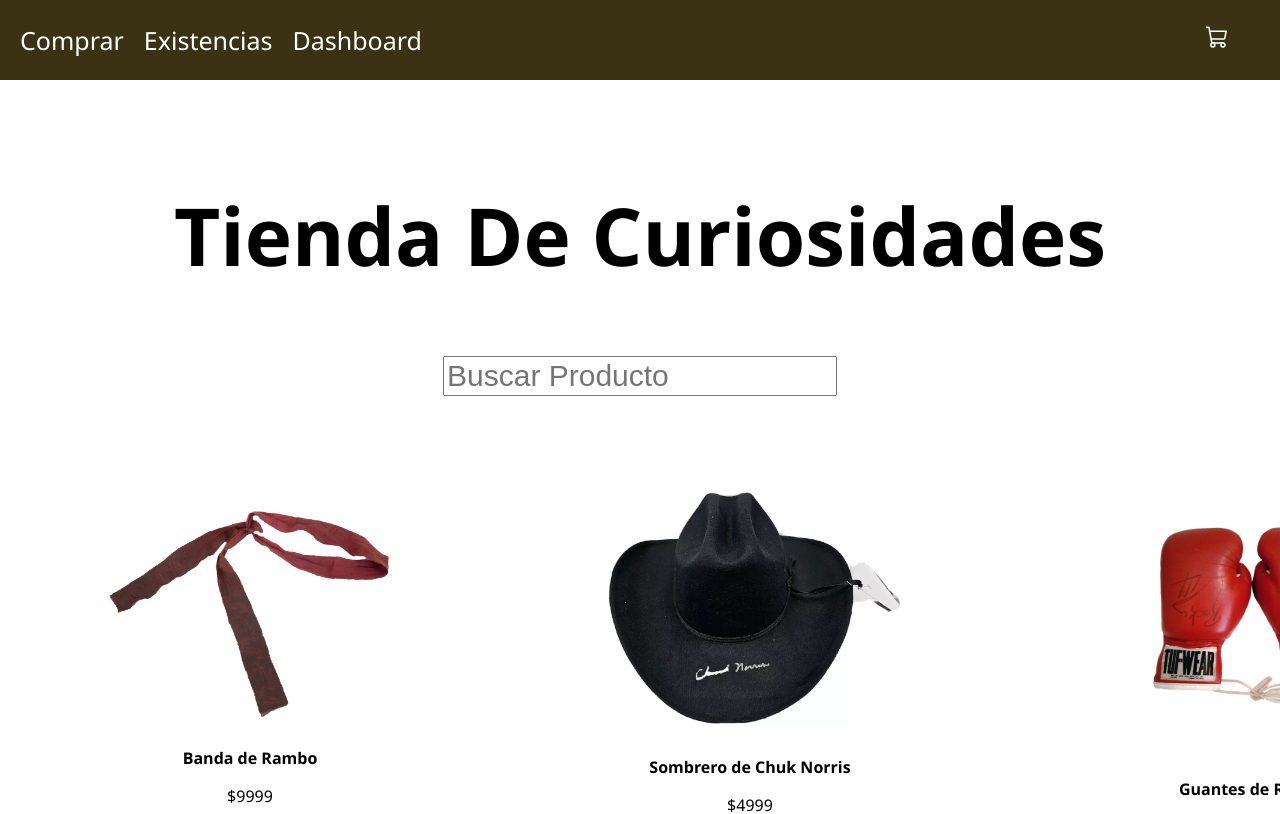
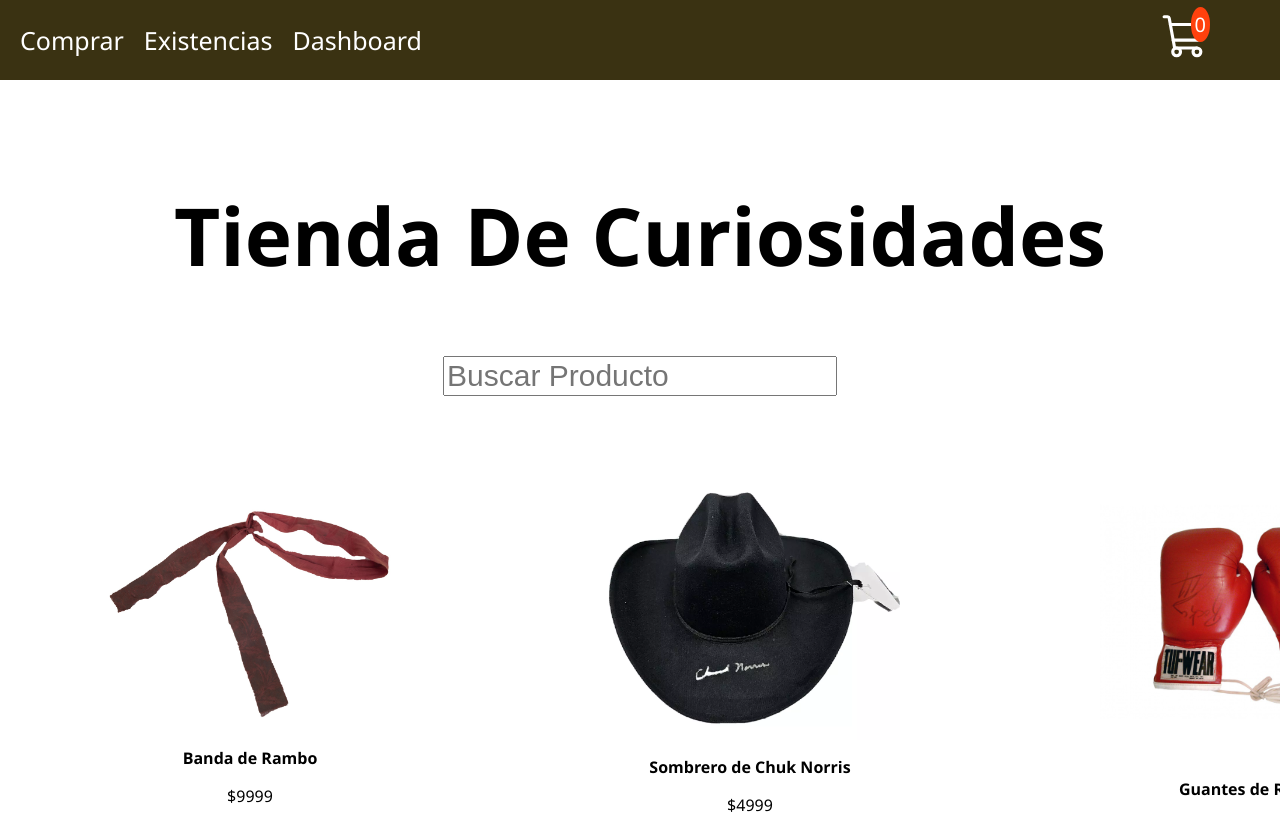
Before and after one commit to CarlosValdes/tiendacuriosidades, a React (Create React App) app: page / in a window 1280 px wide. Shown: the top 814 px of the page. Built offline with nearby package versions, Linux system fonts and the light colour scheme.

Commit message:
Agregar use effect para indicador del carrito

```diff
--- a/src/components/NaviBar.jsx
+++ b/src/components/NaviBar.jsx
@@ -1,10 +1,19 @@
-import React from 'react'
+import React,{useEffect,useState,useContext} from 'react'
 import {Link} from 'react-router-dom'
 import {ShoppingCart} from 'phosphor-react';
 import './navibar.css'
+import {ShopContext} from '../context/shopcontext'
 
 
 export const NaviBar = () => {
+  const  {getTotalProductCartAmount,cartItems}=useContext(ShopContext);
+  const [cuenta,setContador]=useState(0);
+
+  useEffect(()=>{
+    setContador(getTotalProductCartAmount);
+  },[cartItems])
+
+
   return (
     <div className='navbar'>
       <div className='navbar-l'>
@@ -14,8 +23,11 @@
       <Link to="/resumen">Dashboard</Link>
       </div>
         <div className='links'>
+             <Link to ="/cart"><ShoppingCart className='icono'/>
+             <span className='badge'>{cuenta}</span>
 
-             <Link to ="/cart"><ShoppingCart className='icono'/></Link>
+             </Link>
+
 
         </div>
     </div>
--- a/src/components/navibar.css
+++ b/src/components/navibar.css
@@ -29,6 +29,22 @@
     font-size:25px;
 
 }
+.links .icono{
+
+    font-size:50px;
+
+}
+.links .badge{
+    position: relative;
+    top: -30px;
+    right: 20px;
+    padding: 4px 4px;
+    border-radius: 50%;
+    background: #ff410d;
+    color: white;
+    font-size: 20px;
+
+}
 .links .navbar-existencia{
     justify-content: flex;
     align-items:self-end;
--- a/src/context/shopcontext.jsx
+++ b/src/context/shopcontext.jsx
@@ -22,6 +22,17 @@
         totalAmount += cartItems[item] * itemInfo.price;
       }
     }
+    return totalAmount;
+  };
+
+  const getTotalProductCartAmount =() => {
+    let totalAmount = 0;
+    for (const item in cartItems) {
+      if (cartItems[item] > 0) {
+        totalAmount += cartItems[item];
+      }
+    }
+
     return totalAmount;
   };
 
@@ -57,6 +68,7 @@
     getTotalCartAmount,
     checkout,
     getTotalProductAmount,
+    getTotalProductCartAmount,
   };
 
   return (
```
